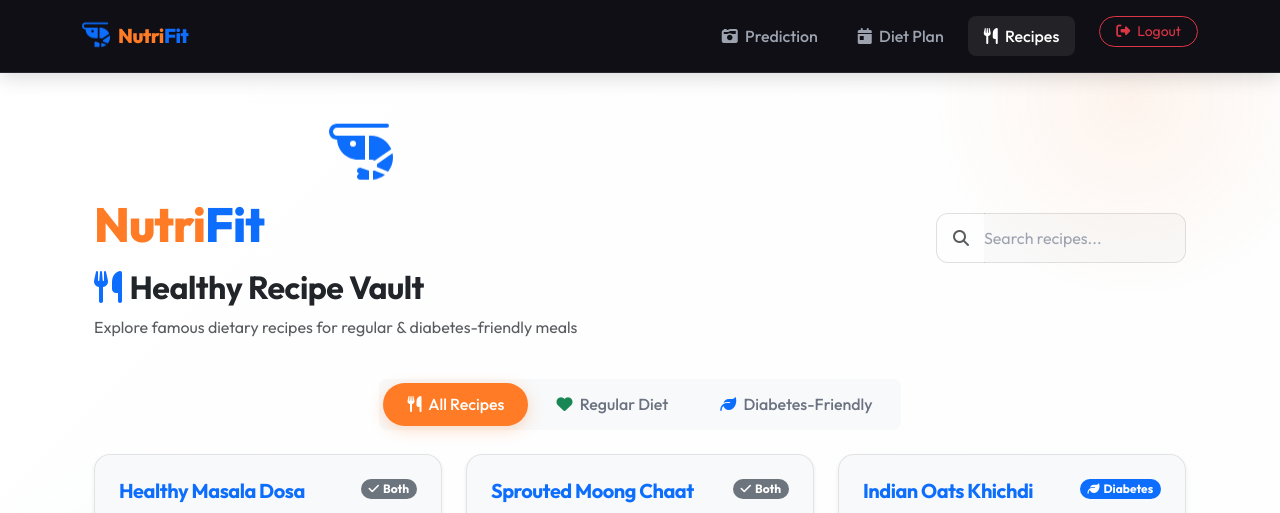
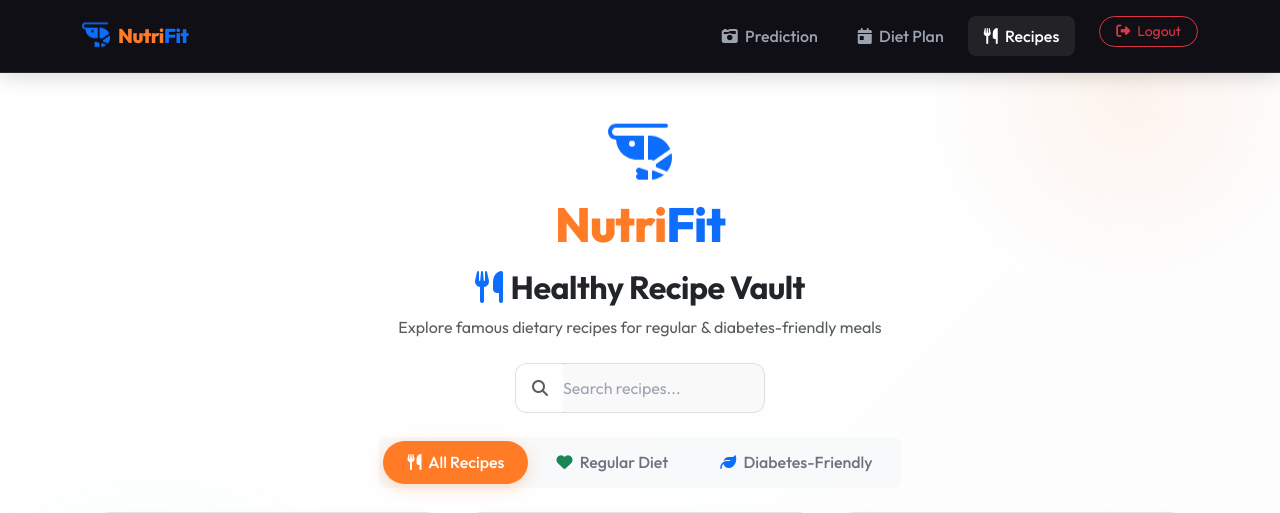
Before and after one commit to jeevitha281103/AI-Driven-Meal-Planning-Tool, a Flask app: page /viewrecipes in a window 1280 px wide. Shown: the top 513 px of the page. Run offline with Flask 3, Linux system fonts and the light colour scheme; the visitor is signed in with stand-in values (Sample User, id 1); data comes from the database, SQL or seed files in the repository.

Commit message:
Fix recipe page logo alignment: center logo like other pages

```diff
--- a/templates/receipe.html
+++ b/templates/receipe.html
@@ -4,8 +4,7 @@
 <div class="container py-4">
 
   <!-- Page Header -->
-  <div class="row align-items-center mb-4">
-    <div class="col-md-6">
+  <div class="text-center mb-4">
     <a href="/" style="text-decoration:none;display:block;margin-bottom:0.5rem;">
       <svg class="brand-icon" xmlns="http://www.w3.org/2000/svg" viewBox="0 0 512 512" width="64" height="64" style="display:block;margin:0 auto 0.2rem auto;"><path fill="#0d6efd" d="M64 32C28.7 32 0 60.7 0 96s28.7 64 64 64l1 0c3.7 88.9 77 160 167 160l56 0 0-192-24 0L88.8 128 64 128c-17.7 0-32-14.3-32-32s14.3-32 32-32l400 0c8.8 0 16-7.2 16-16s-7.2-16-16-16L64 32zM224 456c0 13.3 10.7 24 24 24l72 0 0-72.2-64.1-22.4c-12.5-4.4-26.2 2.2-30.6 14.7s2.2 26.2 14.7 30.6l4.5 1.6C233 433.9 224 443.9 224 456zm128 23.3c36.4-3.3 69.5-17.6 96.1-39.6l-86.5-34.6c-3 1.8-6.2 3.2-9.6 4.3l0 69.9zM472.6 415c24.6-30.3 39.4-68.9 39.4-111c0-12.3-1.3-24.3-3.7-35.9L382.8 355.1c.8 3.4 1.2 7 1.2 10.6c0 4.6-.7 9-1.9 13.1L472.6 415zM336 128l-16 0 0 192 18.3 0c9.9 0 19.1 3.2 26.6 8.5l133.5-92.4C471.8 172.6 409.1 128 336 128zM168 192a24 24 0 1 1 48 0 24 24 0 1 1 -48 0z"/></svg>
       <span style="font-size:3rem;font-weight:800;letter-spacing:-1px;display:block;"><span style="color:#ff7b25;">Nutri</span><span style="color:#0d6efd;">Fit</span></span>
@@ -13,8 +12,9 @@
     <h2 class="text-dark mb-2"><i class="fa-solid fa-utensils text-primary me-2"></i>Healthy Recipe Vault</h2>
     <p class="text-muted">Explore famous dietary recipes for regular & diabetes-friendly meals</p>
   </div>
-    <div class="col-md-6 text-md-end">
-      <div class="d-flex flex-wrap gap-2 justify-content-md-end align-items-center">
+
+  <!-- Search & Filters -->
+  <div class="d-flex flex-wrap gap-2 justify-content-center align-items-center mb-4">
         <!-- Search input -->
         <div class="input-group style-search-group" style="width: 250px;">
           <span class="input-group-text bg-transparent border-end-0 border-dark"><i class="fa-solid fa-magnifying-glass text-muted"></i></span>
@@ -27,8 +27,6 @@
           <i class="fa-solid fa-plus me-1"></i> Add Recipe
         </button>
         {% endif %}
-      </div>
-    </div>
       </div>
 
   <!-- Diet Type Filter Tabs -->
```
Lines whose indentation alone changed are shown as unchanged.
